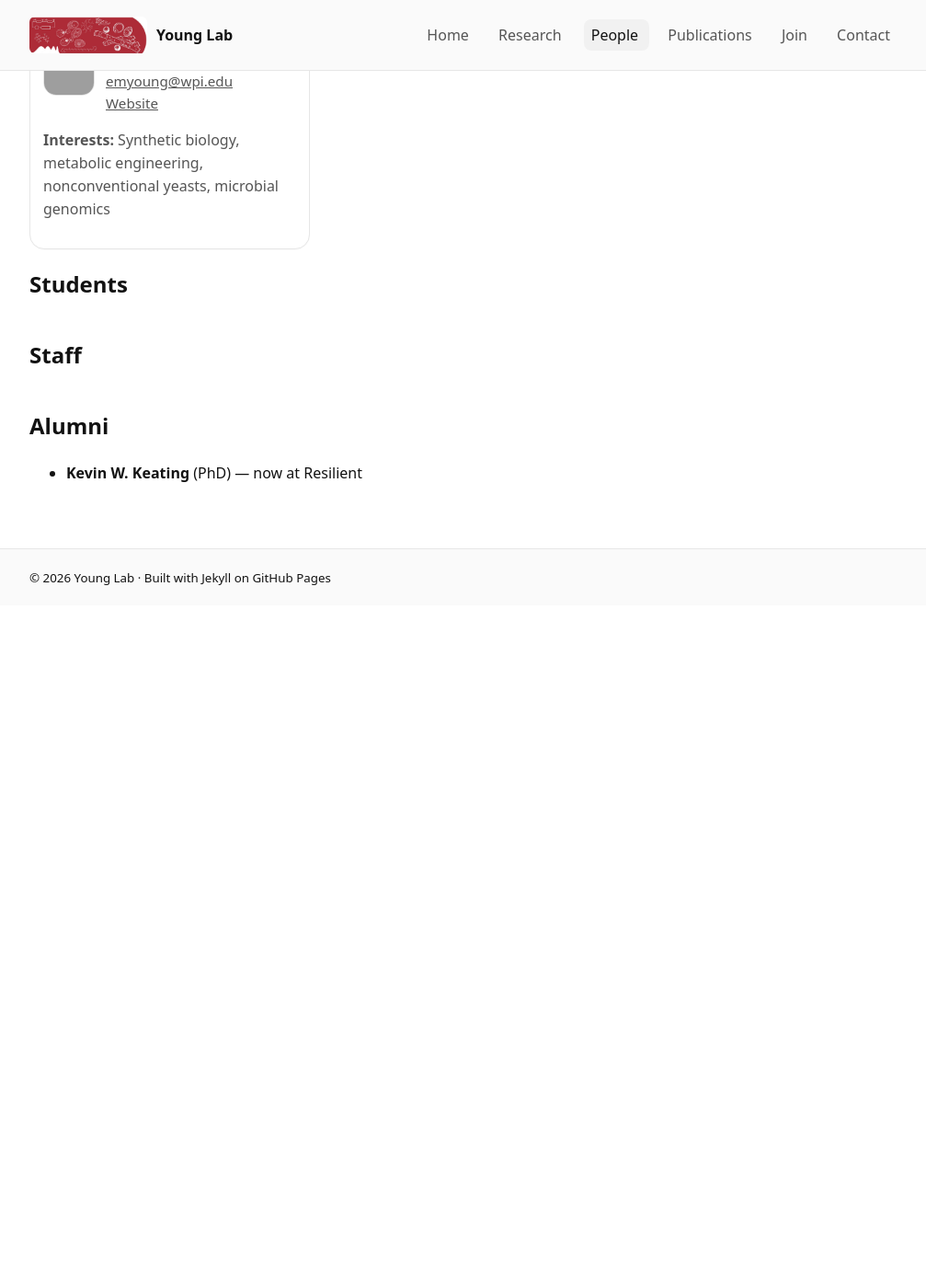
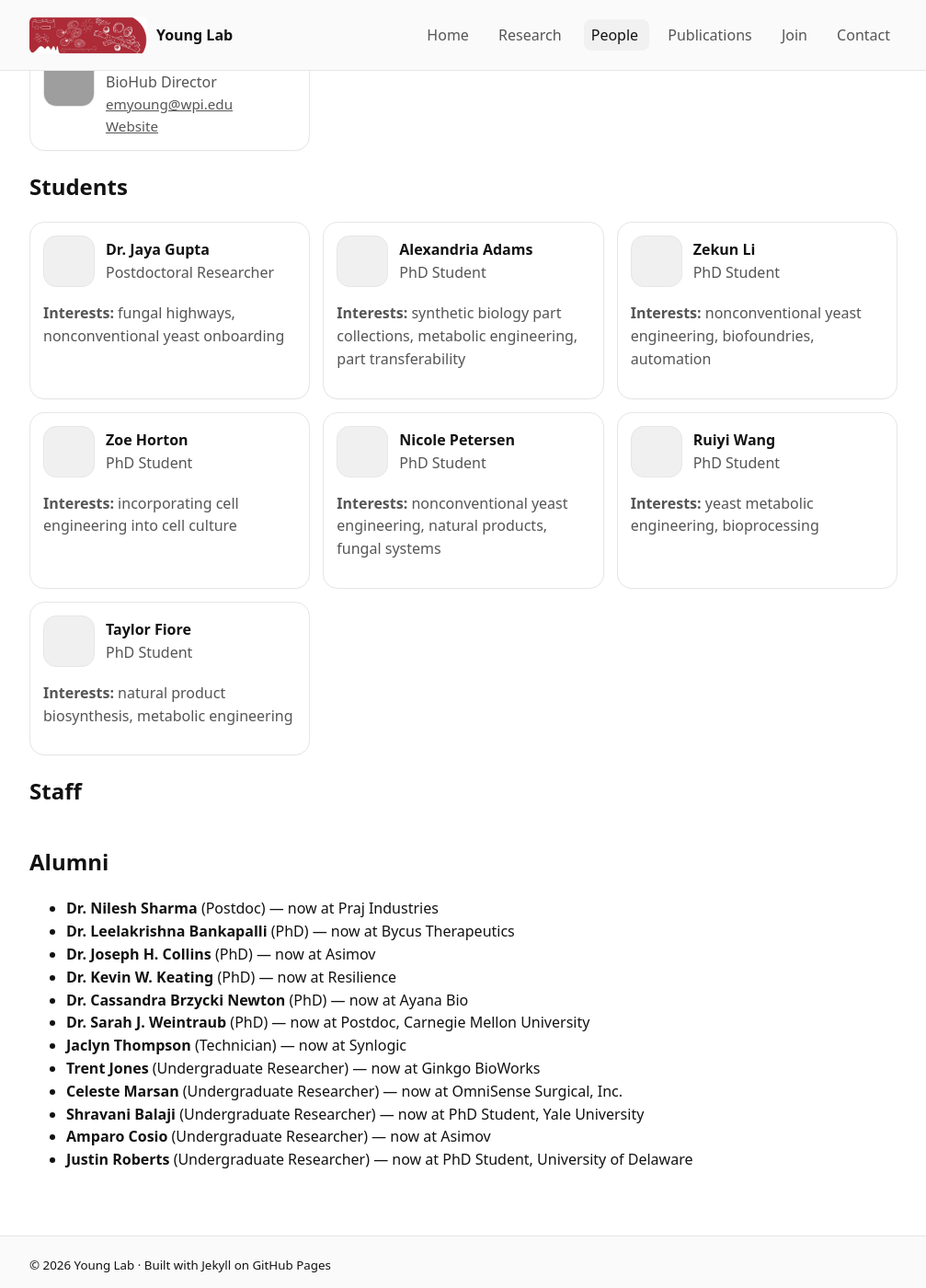
Before and after one commit to emyounglab/younglab_website, a Jekyll site: the page built from people.md, in a window 1280 px wide and 1400 px high, scrolled down 221 px. Shown: the whole window at 92% size, without its empty margins (136-1143 px from the left). Built offline with Jekyll 4.4.1, drawn with Linux system fonts in a browser that asks for light colours; before the commit the page ends 900 px from its top, so only the background shows below that; grey boxes are pictures that could not be loaded.

Commit message:
Update people.yml

```diff
--- a/_data/people.yml
+++ b/_data/people.yml
@@ -1,17 +1,38 @@
 pi:
   - name: "Eric M. Young"
-    role: "Principal Investigator"
+    role: "Principal Investigator, BioHub Director"
     email: "emyoung@wpi.edu"
     website: "https://www.wpi.edu/people/faculty/emyoung"
-    interests: "Synthetic biology, metabolic engineering, nonconventional yeasts, microbial genomics"
     photo: "/assets/img/people/Young_Faculty_2017.jpg"
 
 students:
-  # Add current lab members here
-  # - name: "First Last"
-  #   role: "PhD Student"
-  #   email: ""
-  #   interests: ""
+  - name: "Dr. Jaya Gupta"
+    role: "Postdoctoral Researcher"
+    interests: "fungal highways, nonconventional yeast onboarding"
+
+  - name: "Alexandria Adams"
+    role: "PhD Student"
+    interests: "synthetic biology part collections, metabolic engineering, part transferability"
+
+  - name: "Zekun Li"
+    role: "PhD Student"
+    interests: "nonconventional yeast engineering, biofoundries, automation"
+
+  - name: "Zoe Horton"
+    role: "PhD Student"
+    interests: "incorporating cell engineering into cell culture"
+
+  - name: "Nicole Petersen"
+    role: "PhD Student"
+    interests: "nonconventional yeast engineering, natural products, fungal systems"
+
+  - name: "Ruiyi Wang"
+    role: "PhD Student"
+    interests: "yeast metabolic engineering, bioprocessing"
+
+  - name: "Taylor Fiore"
+    role: "PhD Student"
+    interests: "natural product biosynthesis, metabolic engineering"
 
 staff:
   # Add staff here
@@ -21,6 +42,50 @@ staff:
   #   interests: ""
 
 alumni:
-  - name: "Kevin W. Keating"
+  - name: "Dr. Nilesh Sharma"
+    role: "Postdoc"
+    current: "Praj Industries"
+
+  - name: "Dr. Leelakrishna Bankapalli"
     role: "PhD"
-    current: "Resilient"
+    current: "Bycus Therapeutics"
+
+  - name: "Dr. Joseph H. Collins"
+    role: "PhD"
+    current: "Asimov"
+
+  - name: "Dr. Kevin W. Keating"
+    role: "PhD"
+    current: "Resilience"
+
+  - name: "Dr. Cassandra Brzycki Newton"
+    role: "PhD"
+    current: "Ayana Bio"
+
+  - name: "Dr. Sarah J. Weintraub"
+    role: "PhD"
+    current: "Postdoc, Carnegie Mellon University"
+
+  - name: "Jaclyn Thompson"
+    role: "Technician"
+    current: "Synlogic"
+
+  - name: "Trent Jones"
+    role: "Undergraduate Researcher"
+    current: "Ginkgo BioWorks"
+
+  - name: "Celeste Marsan"
+    role: "Undergraduate Researcher"
+    current: "OmniSense Surgical, Inc."
+
+  - name: "Shravani Balaji"
+    role: "Undergraduate Researcher"
+    current: "PhD Student, Yale University"
+
+  - name: "Amparo Cosio"
+    role: "Undergraduate Researcher"
+    current: "Asimov"
+
+  - name: "Justin Roberts"
+    role: "Undergraduate Researcher"
+    current: "PhD Student, University of Delaware"
```
